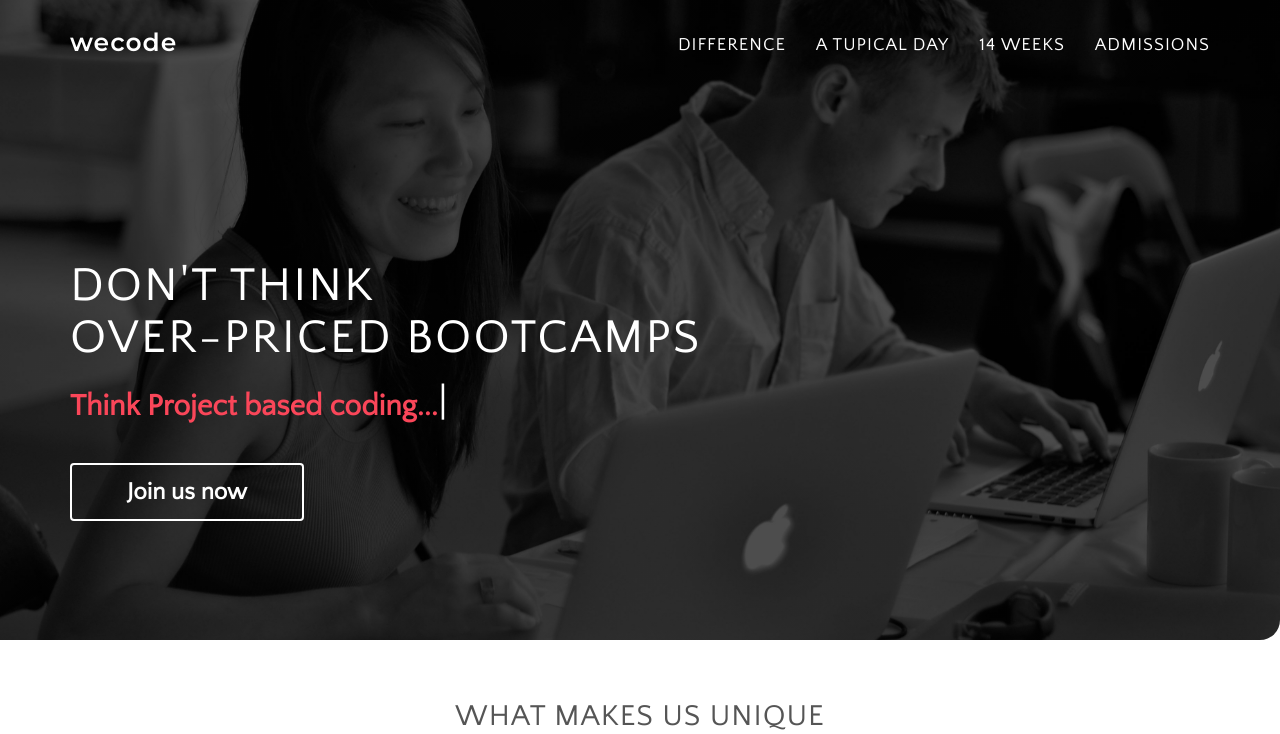
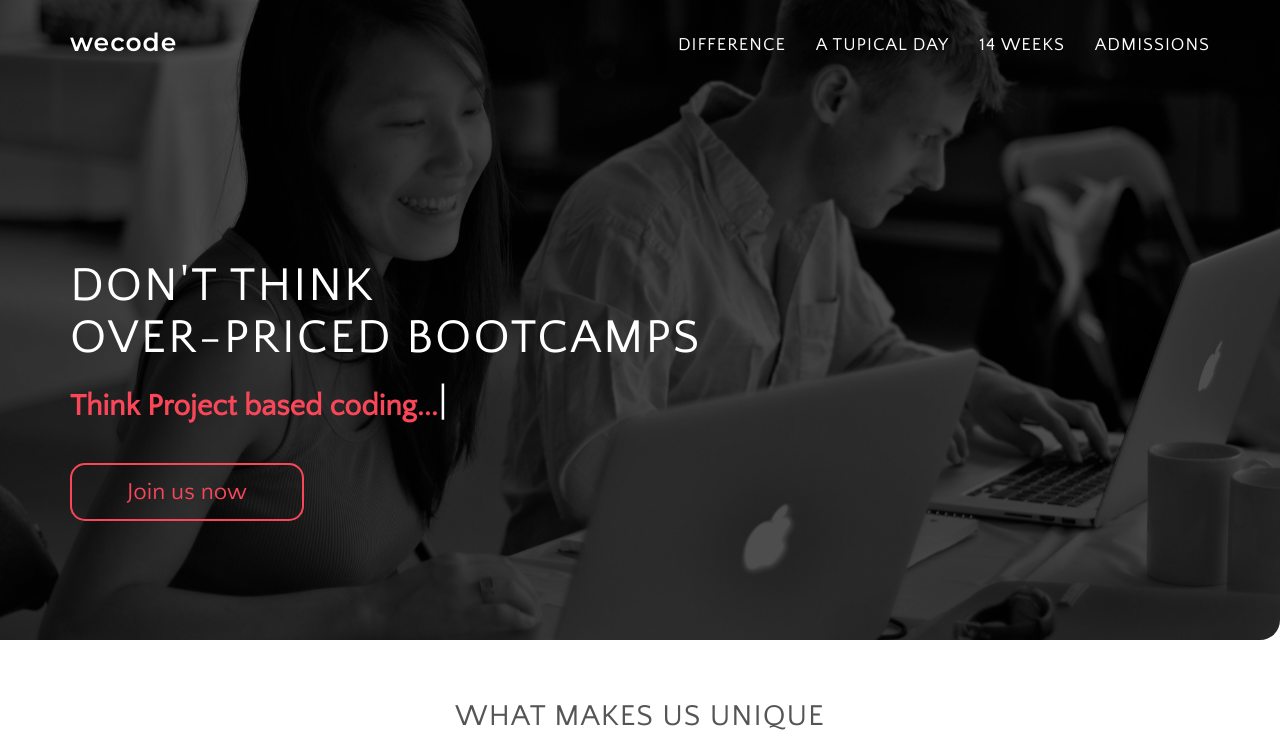
Before and after one commit to Safarali/wecode, a PHP site: page /index.html in a window 1280 px wide. Shown: the top 734 px of the page. Run offline with PHP 8.4, Linux system fonts and the light colour scheme; some libraries are stand-ins or nearby versions; some web fonts are replaced.

Commit message:
Button redesigned in Header section

```diff
--- a/css/custom.css
+++ b/css/custom.css
@@ -167,17 +167,20 @@ p {
     display: block;
     margin-top: 30px;
     background-color: transparent;
-    border: 2px solid #fff;
-    color: #fff;
+    border: 2px solid #FA4659;
+    color: #FA4659;
     font-size: 120%;
     padding: 10px 55px;
-    font-weight: 600;
+    font-weight: 400;
+    border-radius: 15px;
+    transition: background-color 1s, color 1s;
 }
 
 #hero-btn:hover {
-    background-color: rgba(0,0,0,.5);
+    background-color: #FA4659;
     color: #fff;
-    }
+}
+
 
     /* ============= About WeCode ================= */
 
```
